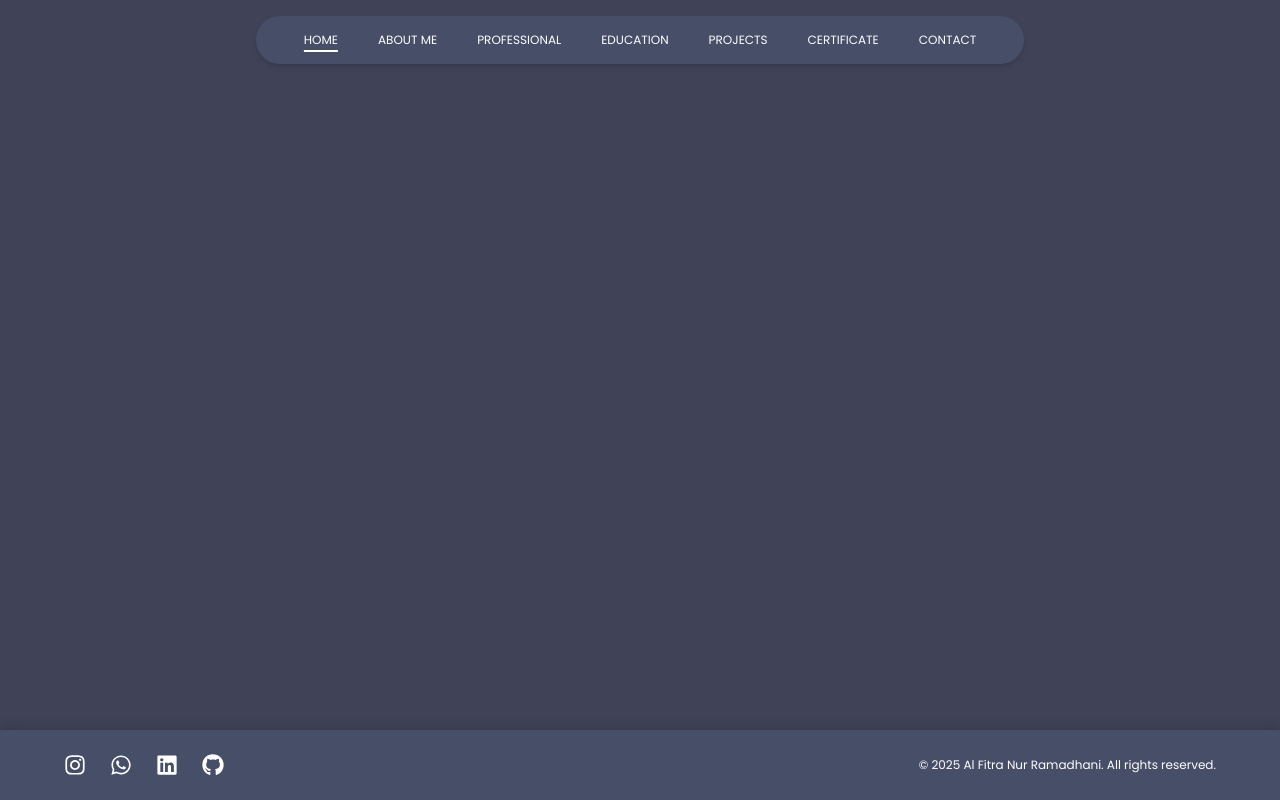
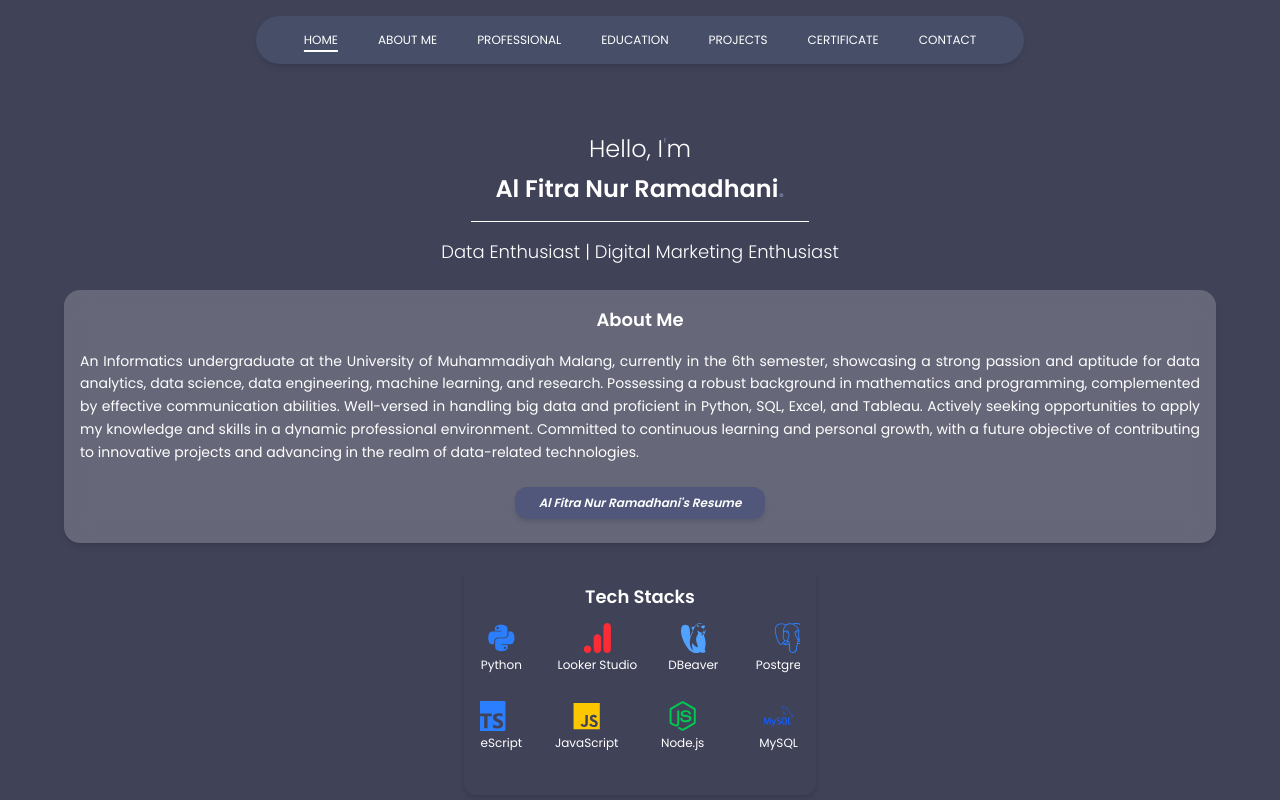
Before and after one commit to alfitranurr/Al-Fitra-Web-Portfolio, a React (Vite) app in the folder frontend/: page / in a window 1280 px wide. Shown: the top 800 px of the page. Built offline with nearby package versions, Linux system fonts and the light colour scheme.

Commit message:
update App, Navbar, about me, home, professional

```diff
--- a/frontend/package.json
+++ b/frontend/package.json
@@ -11,6 +11,7 @@
   },
   "dependencies": {
     "@tailwindcss/vite": "^4.0.3",
+    "framer-motion": "^12.3.1",
     "react": "^19.0.0",
     "react-dom": "^19.0.0",
     "react-icons": "^5.4.0",
--- a/frontend/src/App.tsx
+++ b/frontend/src/App.tsx
@@ -4,6 +4,9 @@ import Navbar from "./main/navbar";
 import Footer from "./main/footer";
 import NavbarMobile from "./mobile/navbar_mobile";
 import FooterMobile from "./mobile/footer_mobile";
+import Home from "./pages/home";
+// import ABOUTME from "./pages/about_me";
+// import Professional from "./pages/professional";
 
 const App: React.FC = () => {
   return (
@@ -24,10 +27,10 @@ const App: React.FC = () => {
         <div className="flex-grow">
           <Routes>
             {/* Define routes for main pages here */}
-            <Route path="/" element={<div></div>} />
-            <Route path="/about" element={<div></div>} />
-            <Route path="/services" element={<div></div>} />
-            <Route path="/contact" element={<div></div>} />
+            <Route path="/" element={<Home />} />
+            {/* <Route path="/about_me" element={<ABOUTME />} /> */}
+            {/* <Route path="/professional" element={<Professional />} /> */}
+            {/* <Route path="/contact" element={<div></div>} /> */}
             {/* Add other routes for additional pages */}
           </Routes>
         </div>
--- a/frontend/src/main/navbar.tsx
+++ b/frontend/src/main/navbar.tsx
@@ -4,13 +4,38 @@ import { Link, useLocation } from "react-router-dom";
 const Navbar: React.FC = () => {
   const location = useLocation();
   const [activePage, setActivePage] = useState<string>("");
+  const [scrollProgress, setScrollProgress] = useState<number>(0);
 
   useEffect(() => {
     setActivePage(location.pathname);
   }, [location]);
 
+  // Handle scroll progress
+  const handleScroll = () => {
+    const totalHeight =
+      document.documentElement.scrollHeight - window.innerHeight;
+    const scrollPosition = window.scrollY;
+    const progress = (scrollPosition / totalHeight) * 100;
+    setScrollProgress(progress);
+  };
+
+  useEffect(() => {
+    window.addEventListener("scroll", handleScroll);
+    return () => {
+      window.removeEventListener("scroll", handleScroll);
+    };
+  }, []);
+
   return (
-    <nav className="bg-[#474E68] p-4 shadow-md rounded-4xl mt-4 max-w-3xl mx-auto">
+    <>
+      {/* Progress Bar */}
+      <div
+        className="fixed top-0 left-0 right-0 h-0.5 bg-white z-20 transition-all duration-800"
+        style={{ width: `${scrollProgress}%` }}
+      ></div>
+
+      {/* Navbar */}
+      <nav className="bg-[var(--warna1-color)] p-4 shadow-md rounded-4xl mt-4 mb max-w-3xl mx-auto sticky top-0 left-0 right-0 z-10">
         <div className="max-w-7xl mx-auto flex items-center justify-center">
           <ul className="flex space-x-10">
             {/* HOME */}
@@ -148,6 +173,7 @@ const Navbar: React.FC = () => {
           </ul>
         </div>
       </nav>
+    </>
   );
 };
 
--- a/frontend/src/mobile/navbar_mobile.tsx
+++ b/frontend/src/mobile/navbar_mobile.tsx
@@ -5,6 +5,7 @@ const NavbarMobile: React.FC = () => {
   const [isOpen, setIsOpen] = useState(false);
   const location = useLocation();
   const [activePage, setActivePage] = useState<string>("");
+  const [scrollProgress, setScrollProgress] = useState<number>(0);
 
   const toggleMenu = () => {
     setIsOpen(!isOpen);
@@ -14,16 +15,33 @@ const NavbarMobile: React.FC = () => {
     setActivePage(location.pathname);
   }, [location]);
 
+  useEffect(() => {
+    const handleScroll = () => {
+      const scrollTop = window.scrollY;
+      const docHeight =
+        document.documentElement.scrollHeight - window.innerHeight;
+      const scrollPercent = (scrollTop / docHeight) * 100;
+      setScrollProgress(scrollPercent);
+    };
+
+    window.addEventListener("scroll", handleScroll);
+
+    return () => {
+      window.removeEventListener("scroll", handleScroll);
+    };
+  }, []);
+
   return (
-    <nav className="bg-[#474E68] p-4 shadow-md">
+    <nav className="bg-[#474E68] p-4 shadow-lg sticky top-0 left-0 w-full z-50 mb-10">
+      {/* Progress Bar */}
+      <div
+        className="fixed top-0 left-0 right-0 h-0.5 bg-white z-20 transition-all duration-800"
+        style={{ width: `${scrollProgress}%` }}
+      ></div>
+
       <div className="max-w-6xl mx-auto flex items-center justify-between">
-        {/* Left-aligned text */}
-        <div className="text-white text-lg font-semibold">
-          Ramdhani's Portfolio
-        </div>
-
         {/* Hamburger button */}
-        <button className="lg:hidden text-white ml-auto" onClick={toggleMenu}>
+        <button className="lg:hidden text-white mr-auto" onClick={toggleMenu}>
           <svg
             xmlns="http://www.w3.org/2000/svg"
             className="h-6 w-6"
@@ -39,12 +57,17 @@ const NavbarMobile: React.FC = () => {
             />
           </svg>
         </button>
+
+        {/* Left-aligned text */}
+        <div className="text-white text-lg font-semibold ml-auto">
+          Ramdhani's Portfolio
+        </div>
       </div>
 
       {/* Menu (hidden or visible based on isOpen state) */}
       <div
-        className={`lg:hidden fixed top-0 right-0 w-1/2 h-full bg-[#474E68] p-4 transition-transform duration-300 ease-in-out transform ${
-          isOpen ? "translate-x-2 shadow-xl" : "translate-x-full"
+        className={`lg:hidden fixed top-0 left-0 w-1/2 h-full bg-[#474E68] p-4 transition-transform duration-300 ease-in-out transform ${
+          isOpen ? "translate-x-0 shadow-2xl" : "-translate-x-full"
         }`}
       >
         <div className="flex justify-between items-center">
@@ -71,7 +94,7 @@ const NavbarMobile: React.FC = () => {
         </div>
 
         {/* Navigation links */}
-        <ul className="space-y-4 text-left mt-8">
+        <ul className="space-y-4 text-left mt-8 mb-8">
           {/* HOME */}
           <li className="text-sm text-white relative group">
             <a
--- /dev/null
+++ b/frontend/src/pages/about_me.tsx
@@ -0,0 +1,38 @@
+import React from "react";
+
+const AboutMe = () => {
+  return (
+    <div className="flex justify-center mt-6 px-4">
+      <div className="max-w-6xl w-full p-4 bg-white/20 backdrop-blur-md rounded-2xl shadow-md flex flex-col items-center">
+        <h1 className="text-lg font-semibold text-warna3 text-center mb-4">
+          About Me
+        </h1>
+        <p className="text-sm text-warna3 text-justify leading-relaxed">
+          An Informatics undergraduate at the University of Muhammadiyah Malang,
+          currently in the 6th semester, showcasing a strong passion and
+          aptitude for data analytics, data science, data engineering, machine
+          learning, and research. Possessing a robust background in mathematics
+          and programming, complemented by effective communication abilities.
+          Well-versed in handling big data and proficient in Python, SQL, Excel,
+          and Tableau. Actively seeking opportunities to apply my knowledge and
+          skills in a dynamic professional environment. Committed to continuous
+          learning and personal growth, with a future objective of contributing
+          to innovative projects and advancing in the realm of data-related
+          technologies.
+        </p>
+        <div className="mt-6 mb-2 flex justify-center">
+          <a
+            href="https://drive.google.com/file/d/1fe-Kn2At5ZBTx_4bfpdonkzejSCNHXcz/view?usp=sharing"
+            target="_blank"
+            rel="noopener noreferrer"
+            className="px-6 py-2 text-xs text-white font-semibold rounded-xl shadow-md text-center transition duration-300 bg-[var(--warna2-color)] hover:bg-white hover:text-[var(--warna2-color)] hover:border hover:border-[var(--warna2-color)] hover:transform-none hover:scale-100"
+          >
+            <i>Al Fitra Nur Ramadhani's Resume</i>
+          </a>
+        </div>
+      </div>
+    </div>
+  );
+};
+
+export default AboutMe;
--- a/frontend/src/pages/home.tsx
+++ b/frontend/src/pages/home.tsx
@@ -0,0 +1,42 @@
+// src/pages/Home.tsx
+import React from "react";
+import AboutMe from "../pages/about_me"; // Pastikan path ini benar
+import Professional from "../pages/professional"; // Pastikan path ini benar
+
+const Home: React.FC = () => {
+  return (
+    <div
+      className="flex flex-col justify-center items-center min-h-screen"
+      style={{ backgroundColor: "var(--base-color)" }}
+    >
+      <div className="text-center text-white">
+        <h1 className="text-2xl font-light">
+          Hello, I<span style={{ color: "var(--warna3-color)" }}>'</span>m
+        </h1>
+
+        <h2 className="text-2xl font-semibold mt-2">
+          Al Fitra Nur Ramadhani
+          <span style={{ color: "var(--warna3-color)" }}>.</span>
+        </h2>
+
+        {/* Sekat garis above the description, will stretch according to content */}
+        <div
+          className="border-t border-white w-full my-4 mx-auto"
+          style={{ maxWidth: "85%" }}
+        ></div>
+
+        <p className="text-lg font-light mt-4">
+          Data Enthusiast | Digital Marketing Enthusiast
+        </p>
+      </div>
+
+      {/* Render AboutMe below the main content */}
+      <AboutMe />
+
+      {/* Render Professional below AboutMe */}
+      <Professional />
+    </div>
+  );
+};
+
+export default Home;
--- /dev/null
+++ b/frontend/src/pages/professional.tsx
@@ -0,0 +1,92 @@
+import { FaReact, FaNodeJs, FaPython, FaJs } from "react-icons/fa";
+import {
+  SiTailwindcss,
+  SiTypescript,
+  SiGoogleanalytics,
+  SiDbeaver,
+  SiPostgresql,
+  SiGooglecolab,
+  SiMysql,
+} from "react-icons/si";
+import { motion } from "framer-motion";
+
+const techStacks = [
+  { name: "Python", icon: <FaPython className="text-blue-500 text-3xl" /> },
+  {
+    name: "Looker Studio",
+    icon: <SiGoogleanalytics className="text-red-500 text-3xl" />,
+  },
+  { name: "DBeaver", icon: <SiDbeaver className="text-blue-400 text-3xl" /> },
+  {
+    name: "PostgreSQL",
+    icon: <SiPostgresql className="text-blue-500 text-3xl" />,
+  },
+  {
+    name: "Google Colab",
+    icon: <SiGooglecolab className="text-orange-400 text-3xl" />,
+  },
+  { name: "React", icon: <FaReact className="text-blue-400 text-3xl" /> },
+  {
+    name: "Tailwind",
+    icon: <SiTailwindcss className="text-cyan-400 text-3xl" />,
+  },
+  {
+    name: "TypeScript",
+    icon: <SiTypescript className="text-blue-500 text-3xl" />,
+  },
+  { name: "JavaScript", icon: <FaJs className="text-yellow-400 text-3xl" /> },
+  { name: "Node.js", icon: <FaNodeJs className="text-green-500 text-3xl" /> },
+  { name: "MySQL", icon: <SiMysql className="text-blue-600 text-3xl" /> },
+];
+
+const InfiniteScroll = () => {
+  return (
+    <div className="bg-[var(--base-color)] p-4 rounded-xl shadow-md text-white max-w-[22rem] mx-auto mt-6 overflow-hidden flex flex-col items-center text-center">
+      <h2 className="text-lg font-semibold text-center mb-3 w-full">
+        Tech Stacks
+      </h2>
+      <div className="relative w-full overflow-hidden flex flex-col items-center">
+        {[0, 1].map((row) => (
+          <motion.div
+            key={row}
+            className="flex space-x-4 mb-3"
+            animate={{
+              x: row === 0 ? [0, -1000] : [0, 1000], // Adjusted for smoother transition
+            }}
+            transition={{
+              ease: "linear",
+              repeat: Infinity,
+              duration: 30, // Slowed down the duration to make it smoother
+            }}
+            style={{ display: "flex", flexWrap: "nowrap" }}
+          >
+            {[
+              ...techStacks,
+              ...techStacks,
+              ...techStacks,
+              ...techStacks,
+              ...techStacks,
+              ...techStacks,
+              ...techStacks,
+              ...techStacks,
+              ...techStacks,
+              ...techStacks,
+              ...techStacks,
+              ...techStacks,
+            ].map((tech, index) => (
+              <div
+                key={index}
+                className="flex flex-col items-center min-w-[80px]"
+              >
+                {tech.icon}
+                <span className="text-xs mt-1">{tech.name}</span>
+              </div>
+            ))}
+          </motion.div>
+        ))}
+      </div>
+    </div>
+  );
+};
+
+export default InfiniteScroll;
```
Also changed, not shown: 1 other file (tests, documents, lock files or other folders). Lines whose indentation alone changed are shown as unchanged.
